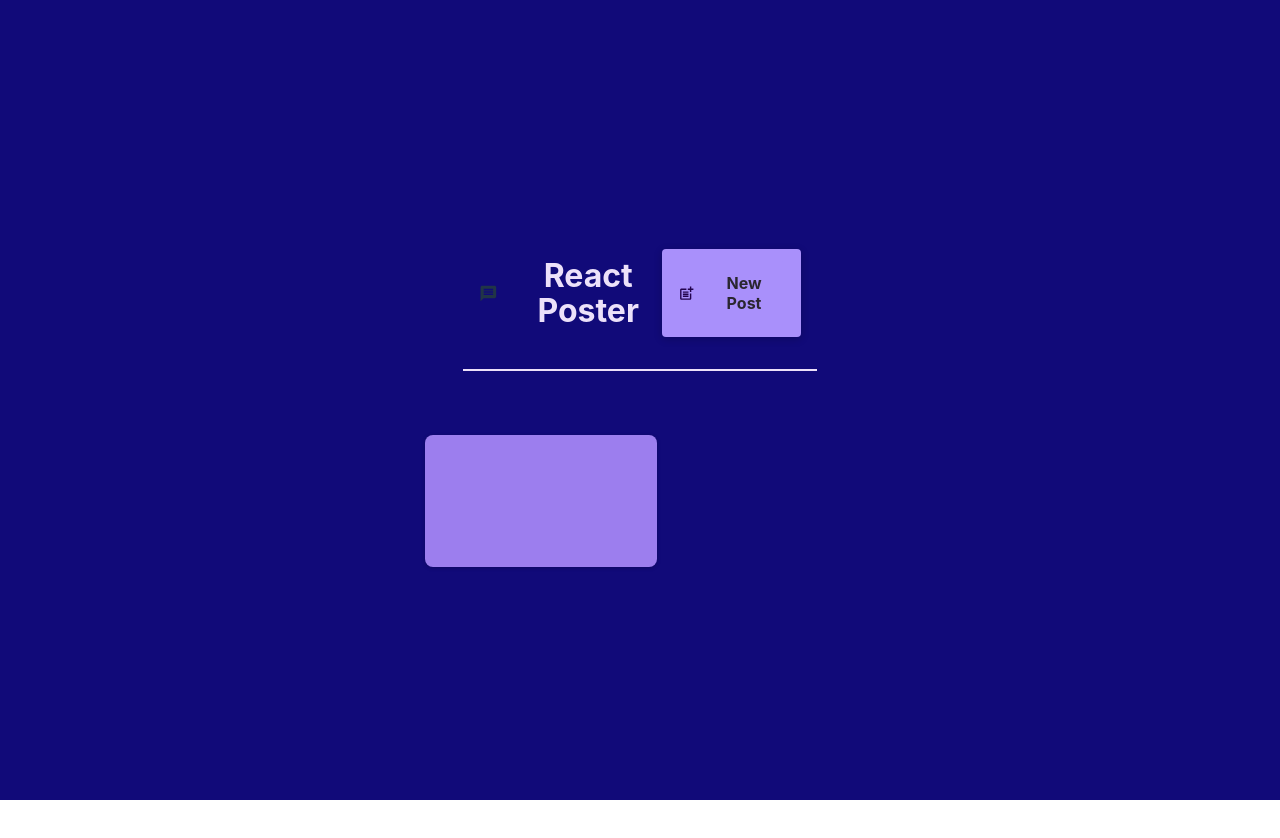
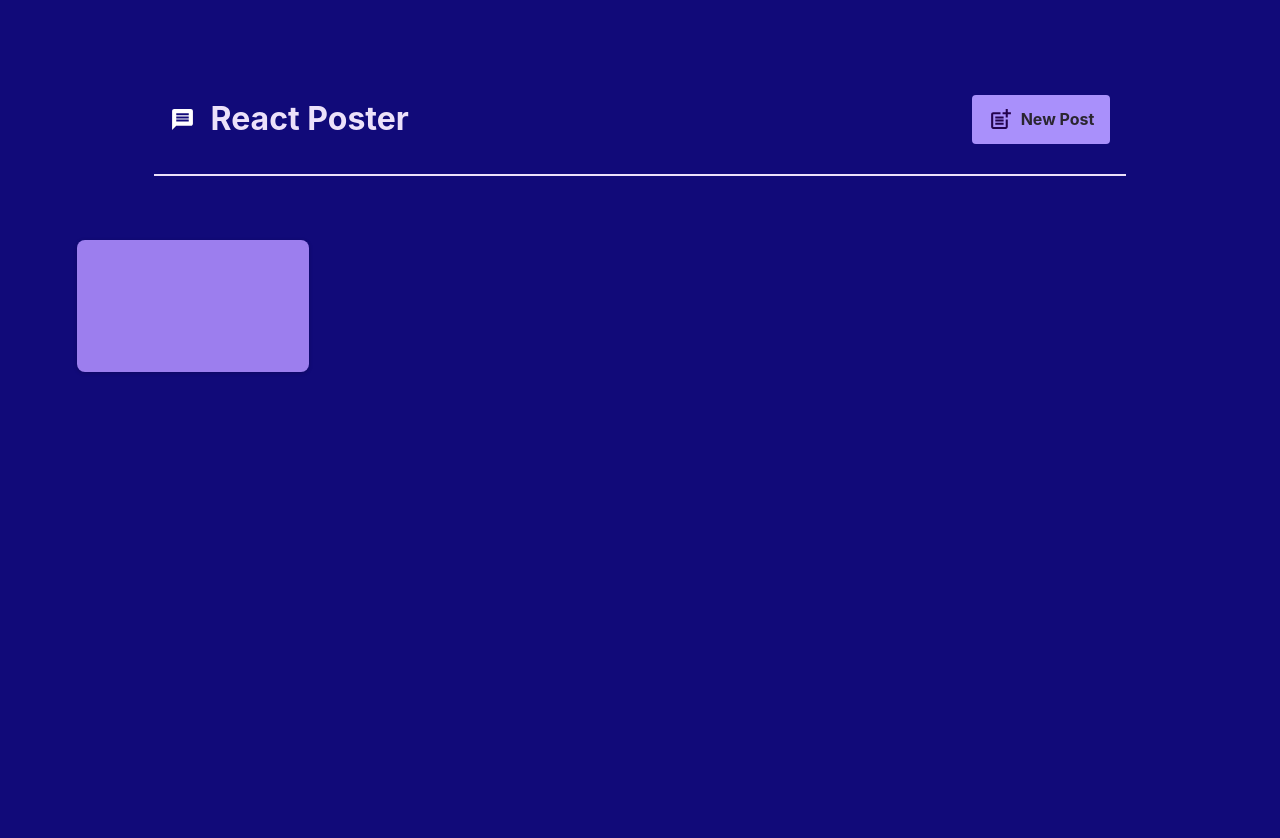
Before and after one commit to ChrisJoshRoberts/react-course, a React (Vite) app: page / in a window 1280 px wide. Shown: the top 838 px of the page. Before the commit the page ends 800 px from the top, so only its background shows below. Built offline with nearby package versions, Linux system fonts and the light colour scheme.

Commit message:
fixong UI bugs

```diff
--- a/src/App.css
+++ b/src/App.css
@@ -1,6 +1,6 @@
 #root {
-  max-width: 1280px;
-  margin: 0 auto;
+  width: 100%;
+  height: 100vh;
   padding: 2rem;
   text-align: center;
   background-color: #110a79;
--- a/src/components/MainHeader.jsx
+++ b/src/components/MainHeader.jsx
@@ -6,13 +6,13 @@ const MainHeader = ({onCreatePost}) => {
   return (
     <header className={classes.header}>
       <div className={classes.logoContainer}>
-        <MdMessage size={25} />
+        <MdMessage color='#fff' size={25} />
         <h1 className={classes.logo}>React Poster</h1>
       </div>
-      <p className={classes.buttonContainer}>
-        <MdPostAdd className={classes.postIcon} size={25}/>
-        <button className={classes.button} onClick={onCreatePost}>New Post</button>
-      </p>
+        <button className={classes.button} onClick={onCreatePost}>
+          <MdPostAdd className={classes.postIcon} size={25}/>
+          New Post
+        </button>
     </header>
   )
 }
--- a/src/components/MainHeader.module.css
+++ b/src/components/MainHeader.module.css
@@ -3,7 +3,7 @@
   padding: 1rem;
   display: flex;
   text-align: center;
-  justify-content: space-around;
+  justify-content: space-between;
   align-items: center;
   border-bottom: 2px solid #ece1fa;
 }
```
